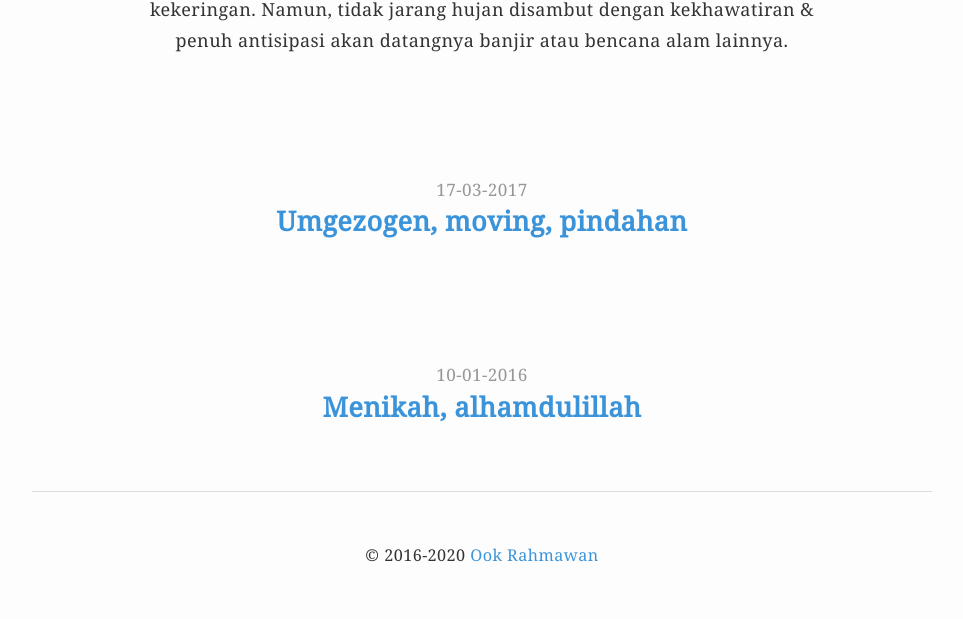
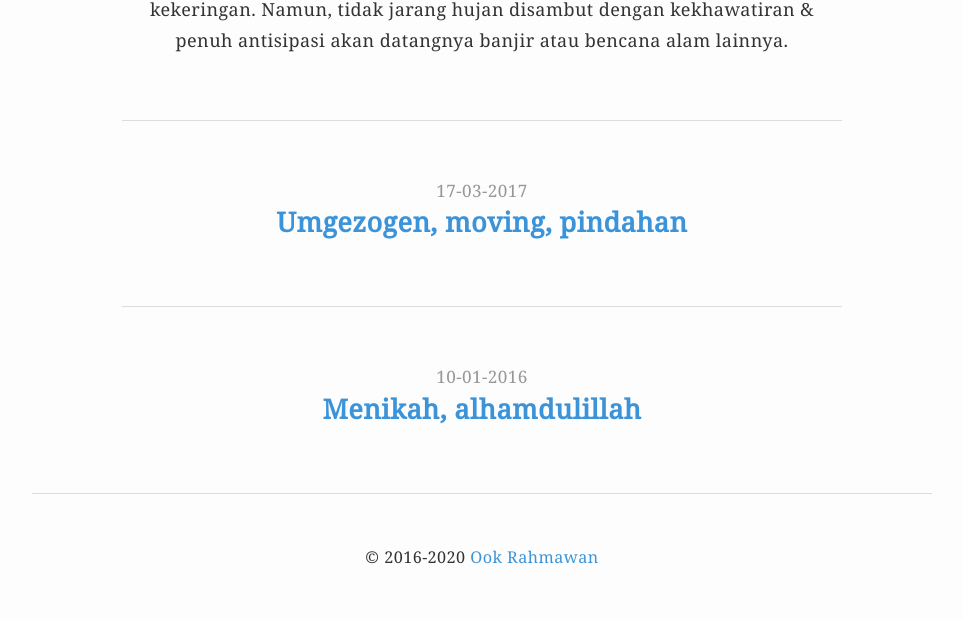
Before and after one commit to krhmwn/krhmwn.github.io, a Jekyll site: the page built from index.html, in a window 1280 px wide. Shown: the part 533-1152 px from the top of the page, without its empty margins (158-1121 px from the left). Built offline with Jekyll 4.4.1, drawn with Linux system fonts in a browser that asks for light colours.

Commit message:
update v.5.1
update layout

```diff
--- a/index.html
+++ b/index.html
@@ -8,8 +8,8 @@
 {% for post in site.posts limit:1 %}<article>
 <time datetime="{{ post.date | date: '%Y-%m-%d' }}">{{ post.date | date: "%d-%m-%Y" }}</time>
 <h2><a href="{{ post.url }}">{{ post.title }}</a></h2>
-<p>{{ post.description }}</p></article class="archive">
-{% endfor %}{% for post in site.posts offset:1 limit:2 %}<article>
+<p>{{ post.description }}</p></article>
+{% endfor %}{% for post in site.posts offset:1 limit:2 %}<article class="archive">
 <time datetime="{{ post.date | date: '%Y-%m-%d' }}">{{ post.date | date: "%d-%m-%Y" }}</time>
 <h2><a href="{{ post.url }}">{{ post.title }}</a></h2>
 </article>
```
